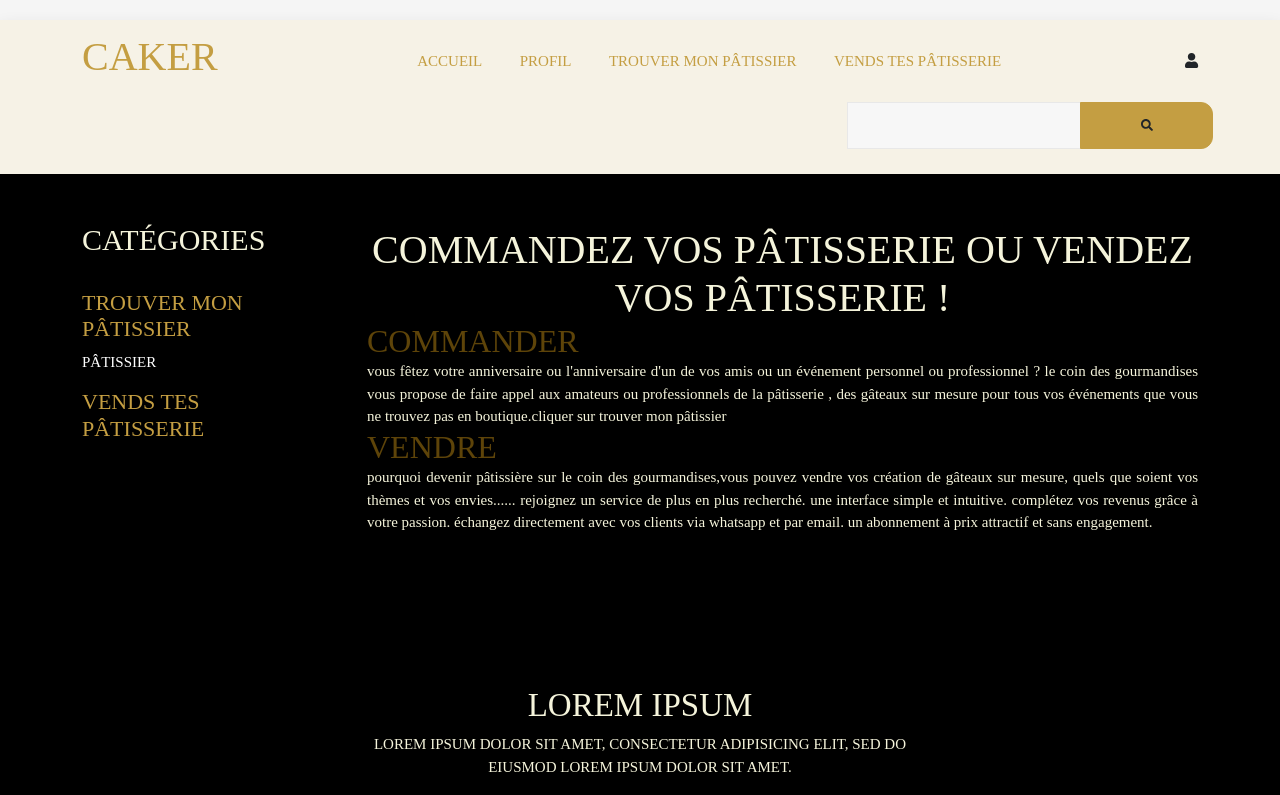
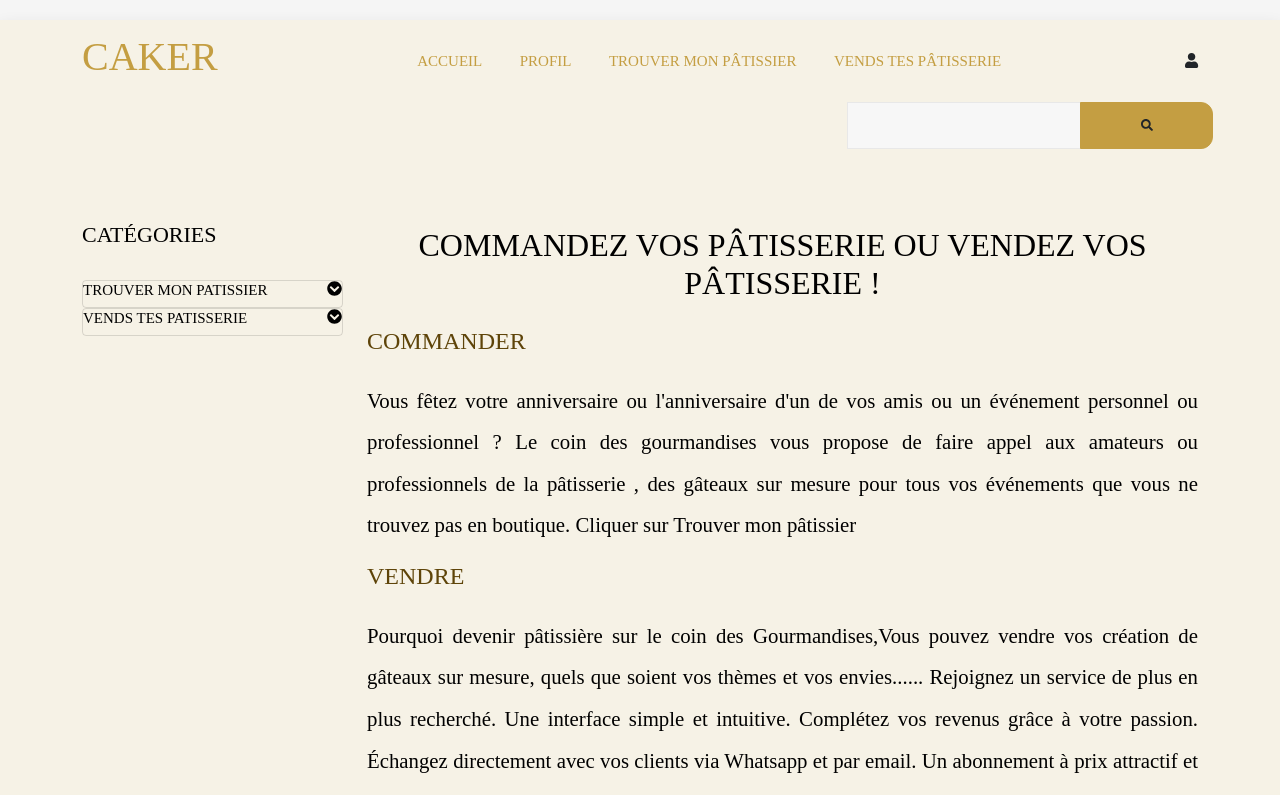
Before and after one commit to Meriambm93/caker_project, a Next.js app in the folder caker/: page /patisserie in a window 1280 px wide. Shown: the top 795 px of the page. Built offline with nearby package versions, Linux system fonts and the light colour scheme.

Commit message:
feat modify Contact and Patisserie and create FormContact compenets

```diff
--- a/caker/pages/patisserie.js
+++ b/caker/pages/patisserie.js
@@ -3,7 +3,7 @@ import Patisserie from "../src/components/Patisserie"
 
 const patisserie = () => {
   return (
-    <Page title="Pattiseries">
+    <Page title="Patisserie">
       <Patisserie></Patisserie>
     </Page>
   )
--- /dev/null
+++ b/caker/src/components/FormContact.jsx
@@ -0,0 +1,5 @@
+const FormContact = (props) => {
+  const { children, ...otherProps } = props
+  return <div className="col-12 col-md-4 p-5 mt-3">{children}</div>
+}
+export default FormContact
--- a/caker/src/components/Patisserie.jsx
+++ b/caker/src/components/Patisserie.jsx
@@ -3,50 +3,87 @@ import PatisserieCakeFramboise from "../assets/images/tarte-framboise.png"
 import Cakeissime from "../assets/images/LE_CAKISSIME__TOUT_CROUSTILLANT.png"
 import Framboiselait from "../assets/images/framboise-lait-amandes.png"
 import Fraisevanille from "../assets/images/le-fraise-vanille.png"
+import RoulerFraise from "../assets/images/roulerfraise.png"
+import CakeA from "../assets/images/cake_amandes_litchi.png"
+import Rouler from "../assets/images/rouler.png"
+import Echantillon from "../assets/images/echantillon.png"
+import Tartefraise from "../assets/images/la-tarte-fraise.png"
+import Montblanc from "../assets/images/montblanc.png"
+import Mollycakefleur from "../assets/images/mollycakefleur.png"
+import {
+  faCartPlus,
+  faChevronCircleDown,
+} from "@fortawesome/free-solid-svg-icons"
+import { FontAwesomeIcon } from "@fortawesome/react-fontawesome"
 const Patisserie = () => {
   return (
     <main>
       <div className="container py-5">
         <div className="row">
           <div className="col-lg-3">
-            <h1 className="h2 pb-4">Catégories</h1>
-            <ul className="list-unstyled templatemo-accordion">
-              <li className="pb-3">
+            <h1 className="h3 pb-4">Catégories</h1>
+            <div className="accordion">
+              <div className="accordion" id="accordionExample">
+                <div className="accordion-item">
+                  <h2 className="accordion-header" id="headingOne">
                     <a
-                  className="or collapsed d-flex justify-content-between h3 text-decoration-none"
-                  href="#"
+                      className="accordion"
+                      data-bs-toggle="collapse"
+                      data-bs-target="#collapseOne"
+                      aria-expanded="true"
+                      aria-controls="collapseOne"
                     >
-                  Trouver mon pâtissier
-                  <i className="fa fa-fw fa-chevron-circle-down mt-1"></i>
+                      <a className="orshop collapsed d-flex justify-content-between h4 text-decoration-none">
+                        Trouver mon patissier
+                        <FontAwesomeIcon icon={faChevronCircleDown} />
                       </a>
+                    </a>
+                  </h2>
+                </div>
+              </div>
+              <div
+                id="collapseOne"
+                className="accordion-collapse collapse"
+                aria-labelledby="headingOne"
+                data-bs-parent="#accordionExample"
+              >
+                <div className="accordion-body">
                   <ul className="collapse show list-unstyled pl-3">
                     <li>
-                    <a
-                      className="red text-decoration-none"
-                      href="patissier.html"
-                    >
-                      Pâtissier
-                    </a>
+                      <p>Patissier</p>
                     </li>
                   </ul>
-              </li>
-              <li className="pb-3">
+                </div>
+              </div>
+            </div>
+            <div className="accordion" id="accordionExample">
+              <div className="accordion-item">
+                <h2 className="accordion-header" id="headingOne">
                   <a
-                  className="or collapsed d-flex justify-content-between h3 text-decoration-none"
-                  href="#"
+                    className="accordion"
+                    data-bs-toggle="collapse"
+                    data-bs-target="#collapseTwo"
+                    aria-expanded="true"
+                    aria-controls="collapseOne"
                   >
-                  Vends tes Pâtisserie
-                  <i className="pull-right fa fa-fw fa-chevron-circle-down mt-1"></i>
+                    <a className="orshop collapsed d-flex justify-content-between h4 text-decoration-none">
+                      Vends Tes Patisserie
+                      <FontAwesomeIcon icon={faChevronCircleDown} />
                     </a>
-                <ul id="collapseTwo" className="collapse list-unstyled pl-3">
-                  <li>
-                    <a className="red text-decoration-none" href="#">
-                      Vendre
                   </a>
-                  </li>
-                </ul>
-              </li>
-            </ul>
+                </h2>
+              </div>
+            </div>
+            <div
+              id="collapseTwo"
+              className="accordion-collapse collapse"
+              aria-labelledby="headingOne"
+              data-bs-parent="#accordionExample"
+            >
+              <div className="accordion-body">
+                <p>Vendre</p>
+              </div>
+            </div>
           </div>
 
           <div className="col-lg-9">
@@ -56,30 +93,30 @@ const Patisserie = () => {
                   <li className="list-inline-item">
                     <div className="row">
                       <div className="col-md-12">
-                        <h1 className="text-center">
+                        <h2 className="text-center pb-4">
                           Commandez Vos Pâtisserie ou Vendez Vos Pâtisserie !
-                        </h1>
+                        </h2>
                       </div>
                     </div>
                     <div className="row">
                       <div className="col-md-12"></div>
-                      <h2 className="white">COMMANDER</h2>
+                      <h4 className="white pb-4">COMMANDER</h4>
                     </div>
-                    <p className="justify">
+                    <p className="justifypat">
                       Vous fêtez votre anniversaire ou l'anniversaire d'un de
                       vos amis ou un événement personnel ou professionnel ? Le
                       coin des gourmandises vous propose de faire appel aux
                       amateurs ou professionnels de la pâtisserie , des gâteaux
                       sur mesure pour tous vos événements que vous ne trouvez
-                      pas en boutique.Cliquer sur Trouver mon pâtissier
+                      pas en boutique. Cliquer sur Trouver mon pâtissier
                     </p>
 
                     <div className="row">
                       <div className="col-md-12">
-                        <h2 className="white">VENDRE</h2>
+                        <h4 className="white pb-4 pt-3">VENDRE</h4>
                       </div>
                     </div>
-                    <p className="justify">
+                    <p className="justifypat">
                       Pourquoi devenir pâtissière sur le coin des
                       Gourmandises,Vous pouvez vendre vos création de gâteaux
                       sur mesure, quels que soient vos thèmes et vos
@@ -101,7 +138,7 @@ const Patisserie = () => {
           <div className="row text-center py-3">
             <div className="col-lg-6 m-auto">
               <h1 className="danger h1">LOREM IPSUM</h1>
-              <p>
+              <p className="justifypat text-center">
                 Lorem ipsum dolor sit amet, consectetur adipisicing elit, sed do
                 eiusmod Lorem ipsum dolor sit amet.
               </p>
@@ -176,38 +213,42 @@ const Patisserie = () => {
                         <div className="row">
                           <div className="col-3 p-md-7">
                             <a href="#">
-                              <img
-                                className="img-fluid brand-img"
-                                src="assets/img/roulerfraise.png"
-                                alt="Brand Logo"
-                              ></img>
+                              <Image
+                                src={RoulerFraise}
+                                alt="Image"
+                                width={500}
+                                height={500}
+                              />
                             </a>
                           </div>
                           <div className="col-3 p-md-7">
                             <a href="#">
-                              <img
-                                className="img-fluid brand-img"
-                                src="assets/img/cake_amandes_litchi.png"
-                                alt="Brand Logo"
-                              ></img>
+                              <Image
+                                src={CakeA}
+                                alt="Image"
+                                width={500}
+                                height={500}
+                              />
                             </a>
                           </div>
                           <div className="col-3 p-md-7">
                             <a href="#">
-                              <img
-                                className="img-fluid brand-img"
-                                src="assets/img/rouler.png"
-                                alt="Brand Logo"
-                              ></img>
+                              <Image
+                                src={Rouler}
+                                alt="Image"
+                                width={500}
+                                height={500}
+                              />
                             </a>
                           </div>
                           <div className="col-3 p-md-7">
                             <a href="#">
-                              <img
-                                className="img-fluid brand-img"
-                                src="assets/img/echantillon.png"
-                                alt="Brand Logo"
-                              ></img>
+                              <Image
+                                src={Echantillon}
+                                alt="Image"
+                                width={500}
+                                height={500}
+                              />
                             </a>
                           </div>
                         </div>
@@ -216,38 +257,42 @@ const Patisserie = () => {
                         <div className="row">
                           <div className="col-3 p-md-7">
                             <a href="#">
-                              <img
-                                className="img-fluid brand-img"
-                                src="assets/img/le-fraise-vanille.png"
-                                alt="Brand Logo"
-                              ></img>
+                              <Image
+                                src={Fraisevanille}
+                                alt="Image"
+                                width={500}
+                                height={500}
+                              />
                             </a>
                           </div>
                           <div className="col-3 p-md-7">
                             <a href="#">
-                              <img
-                                className="img-fluid brand-img"
-                                src="assets/img/la-tarte-fraise.png"
-                                alt="Brand Logo"
-                              ></img>
+                              <Image
+                                src={Tartefraise}
+                                alt="Image"
+                                width={500}
+                                height={500}
+                              />
                             </a>
                           </div>
                           <div className="col-3 p-md-7">
                             <a href="#">
-                              <img
-                                className="img-fluid brand-img"
-                                src="assets/img/montblanc.png"
-                                alt="Brand Logo"
-                              ></img>
+                              <Image
+                                src={Montblanc}
+                                alt="Image"
+                                width={500}
+                                height={500}
+                              />
                             </a>
                           </div>
                           <div className="col-3 p-md-7">
                             <a href="#">
-                              <img
-                                className="img-fluid brand-img"
-                                src="assets/img/mollycakefleur.png"
-                                alt="Brand Logo"
-                              ></img>
+                              <Image
+                                src={Mollycakefleur}
+                                alt="Image"
+                                width={500}
+                                height={500}
+                              />
                             </a>
                           </div>
                         </div>
--- a/caker/styles/globals.css
+++ b/caker/styles/globals.css
@@ -242,8 +242,8 @@ a.nav-link:hover {
 }
 /* MAIN */
 main {
-  background: #000;
-  color: #f5f4db;
+  background: #f6f2e6;
+  color: #000000;
 }
 /* COMMANDE DE GATEAU */
 /* TITRE */
--- a/caker/styles/signUp.css
+++ b/caker/styles/signUp.css
@@ -334,6 +334,9 @@ div {
 .bg-light {
   background-color: #f6f2e6 !important;
 }
+.bgcontactus {
+  background-color: #770c0d !important;
+}
 .bg-black {
   background-color: #c49e42 !important;
 }
@@ -530,8 +533,9 @@ a.nav-link:hover {
   color: white;
 }
 /* MAIN */
-main {
-  background: #000;
+main .accordion-item {
+  background: #f5f4db00;
+
   color: #f5f4db;
 }
 /* COMMANDE DE GATEAU */
@@ -551,9 +555,12 @@ main {
 }
 
 /* paragraphe */
-.justify {
+.justifypat {
   text-align: justify;
-  font-family: "Cormorant SC", serif;
+  font-family: "Cormorant SC"!important;
+  text-transform: none !important;
+  font-size: 1.3rem !important;
+  line-height: 2;
 }
 
 /* FOOTER */
@@ -569,7 +576,7 @@ h2.footer {
   color: #000;
 }
 .orshop {
-  color: #c49e42 !important;
+  color: #000000 !important;
 }
 
 /* PAGE PROFIL */
```
Also changed, not shown: caker/src/components/Contact.jsx (+40 -27 lines). Lines whose indentation alone changed are shown as unchanged.
